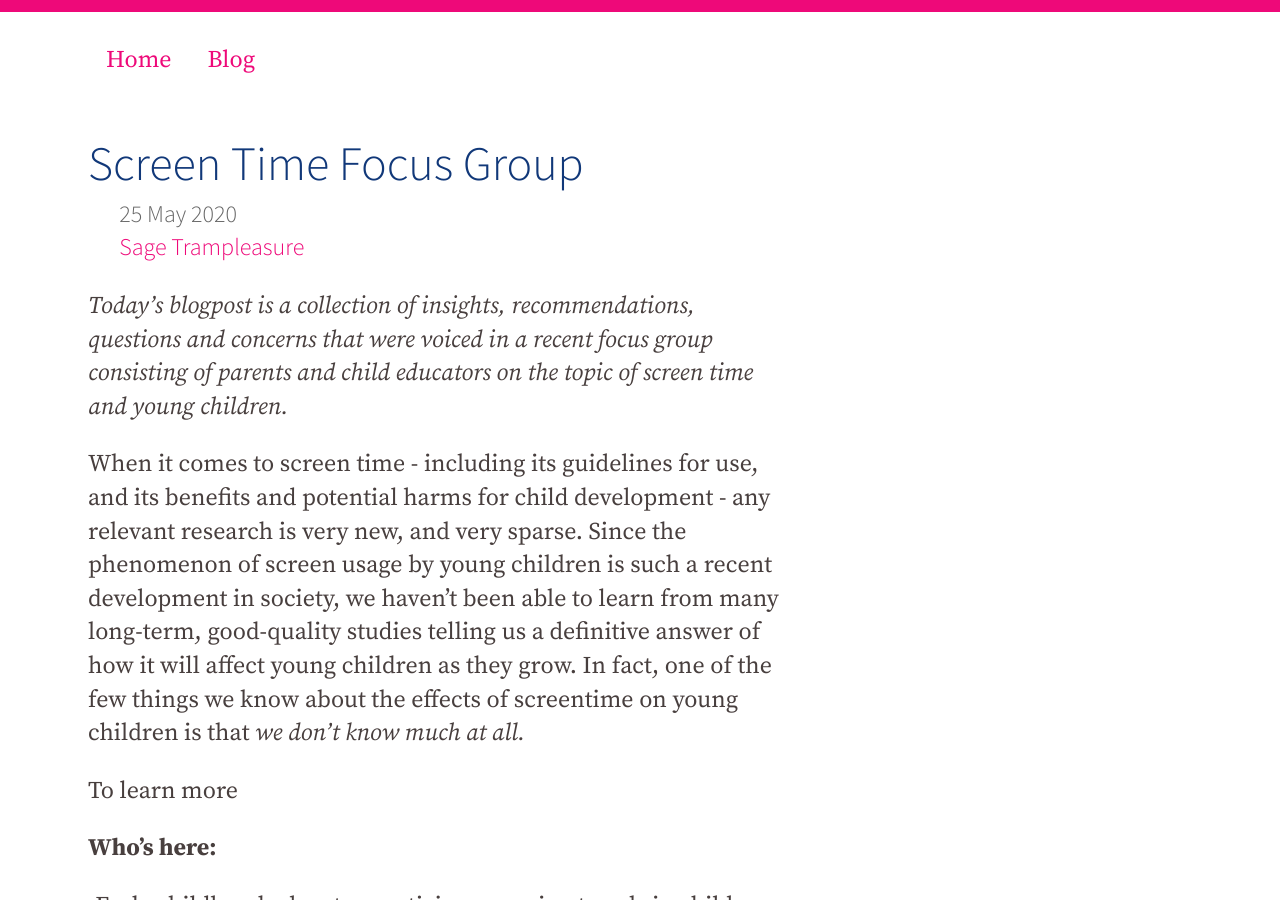
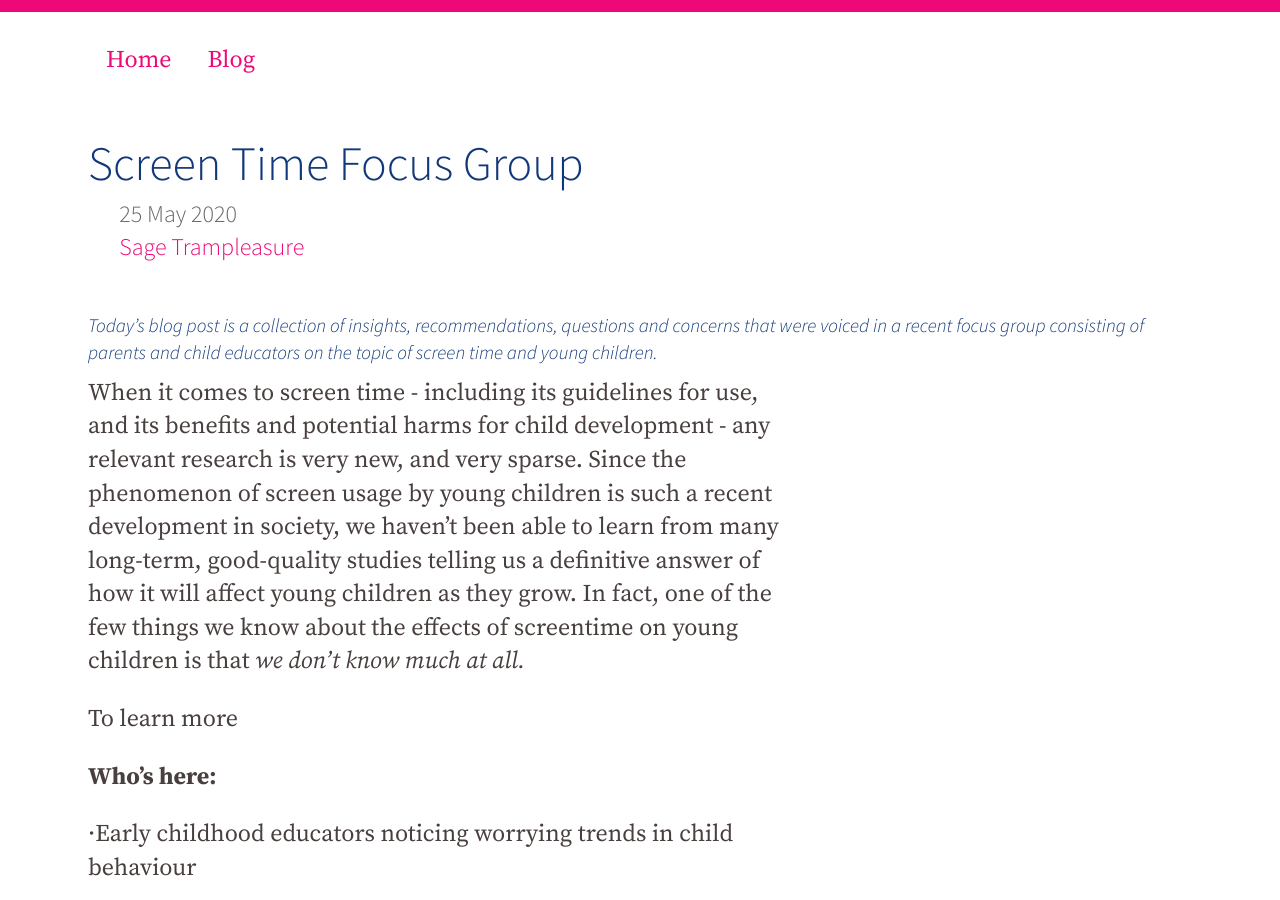
Before and after one commit to famliy-screen-time/familyscreentime.ca, a Jekyll site: the page built from _posts/2020-05-25-screen-time-focus-group-insights.md, in a window 1280 px wide and 900 px high. Built offline with Jekyll 4.4.1, drawn with Linux system fonts in a browser that asks for light colours; nearby versions of some CDN libraries.

Commit message:
Update Blog “2020-05-25-screen-time-focus-group-insights”

```diff
--- a/_posts/2020-05-25-screen-time-focus-group-insights.md
+++ b/_posts/2020-05-25-screen-time-focus-group-insights.md
@@ -4,7 +4,7 @@
 date: 2020-05-25T01:57:44.332Z
 author: sagetrampleasure
 ---
-*Today's blogpost is a collection of insights, recommendations, questions and concerns that were voiced in a recent focus group consisting of parents and child educators on the topic of screen time and young children.*
+###### *Today's blog post is a collection of insights, recommendations, questions and concerns that were voiced in a recent focus group consisting of parents and child educators on the topic of screen time and young children.*
 
 When it comes to screen time - including its guidelines for use, and its benefits and potential harms for child development - any relevant research is very new, and very sparse. Since the phenomenon of screen usage by young children is such a recent development in society, we haven't been able to learn from many long-term, good-quality studies telling us a definitive answer of how it will affect young children as they grow. In fact, one of the few things we know about the effects of screentime on young children is that *we don't know much at all.*
 
```
